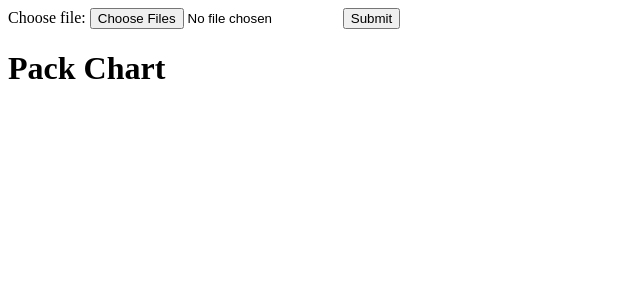
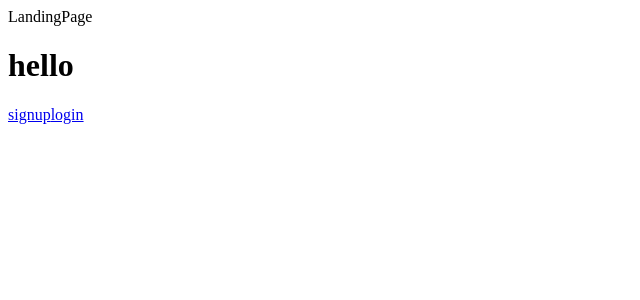
Before and after one commit to oslabs-beta/Anelyth, a React app: page / in a window 1280 px wide. Shown: the top 300 px of the page, without its empty margins (0-640 px from the left). Built offline with nearby package versions, Linux system fonts and the light colour scheme.

Commit message:
app structure done

```diff
--- /dev/null
+++ b/Client/App.jsx
@@ -0,0 +1,31 @@
+import React from 'react';
+import { BrowserRouter as Router, Routes, Route } from 'react-router-dom';
+import UserMainPage from './Views/UserMainPage.jsx';
+import LoginPage from './Views/LoginPage.jsx';
+import SignupPage from './Views/SignupPage.jsx';
+import DocPage from './Views/DocPage.jsx';
+import ProjectsPage from './Views/ProjectsPage.jsx';
+import LandingPage from './Views/LandingPage.jsx';
+
+
+export default function App() {
+
+  return (
+
+        <Routes>
+          <Route path="/usermain" Component={UserMainPage} />
+
+          <Route path="/docs" Component={DocPage} />
+
+          <Route path="/login" Component={LoginPage} />
+
+          <Route path="/signup" Component={SignupPage} />
+
+          <Route path="/projects" Component={ProjectsPage} />
+
+          <Route path="/" Component={LandingPage} />
+
+        </Routes>
+
+  );
+}
--- a/Client/Components/App.jsx
+++ /dev/null
@@ -1,58 +0,0 @@
-import React, { useState } from 'react';
-import D3 from './D3.jsx';
-
-export default function App() {
-  const [hierarchyData, setHierarchyData] = useState(null);
-
-  async function apiCall(event) {
-    event.preventDefault();
-    const files = event.target.elements.file.files;
-    console.log(files);
-    console.log('hit apiCall');
-
-    if (!files || !files.length) {
-      return alert('Please choose a file');
-    }
-
-    const formData = new FormData();
-
-    // -------  for hierarchy -------- //
-    for (let i = 0; i < files.length; i++) {
-      const filePath = files[i].webkitRelativePath;
-      if (!filePath.includes('node_modules') && !filePath.includes('.git') && !filePath.includes('.DS_Store')) {
-        formData.append(filePath, files[i], files[i].name);
-        console.log('array: ', filePath.split('/'));
-      }
-    }
-
-    try {
-      const response = await fetch('/api/fileupload', {
-        method: 'POST',
-        body: formData,
-      });
-
-      if (response.ok) {
-        console.log('upload complete');
-        const data = await response.json();
-        setHierarchyData(data); // Update state with the received data
-      } else {
-        console.error('Upload failed');
-      }
-    } catch (err) {
-      console.error('Error uploading file: ', err);
-    }
-  }
-
-  return (
-    <div>
-      <div className="form-example">
-        <form onSubmit={apiCall}>
-          <label htmlFor="file">Choose file: </label>
-          <input type="file" name="file" id="file" multiple webkitdirectory="true" />
-          <button type="submit" id="submit-btn">Submit</button>
-        </form>
-        <D3 hierarchyData={hierarchyData} />
-      </div>
-    </div>
-  );
-}
--- /dev/null
+++ b/Client/Views/LandingPage.jsx
@@ -0,0 +1,14 @@
+import React from 'react'
+
+function LandingPage() {
+  return (
+  <>
+    <div>LandingPage</div>
+    <h1>hello</h1>
+    <a href="/signup">signup</a>
+    <a href="/login">login</a>
+  </>
+  )
+}
+
+export default LandingPage
--- a/Client/Views/UserMainPage.jsx
+++ b/Client/Views/UserMainPage.jsx
@@ -1,8 +1,15 @@
-import React from 'react'
+import React from 'react';
+
+import RepoUpload from '../Components/RepoUpload.jsx';
+import D3 from '../Components/D3.jsx';
 
 function UserMainPage() {
   return (
+  <>
     <div>UserMainPage</div>
+    <RepoUpload />
+    <D3 />
+  </>
   )
 }
 
--- a/Client/index.js
+++ b/Client/index.js
@@ -1,7 +1,7 @@
 import React from "react";
-import App from './Components/App.jsx';
 import { BrowserRouter } from "react-router-dom";
 import { createRoot } from 'react-dom/client';
+import App from './App.jsx';
 import './styles.css';
 
 const root = createRoot(document.querySelector('#root'));
--- a/package.json
+++ b/package.json
@@ -38,7 +38,8 @@
     "pg": "^8.11.3",
     "react": "^18.2.0",
     "react-dom": "^18.2.0",
-    "react-router-dom": "^6.22.1",
+    "react-router": "^6.22.2",
+    "react-router-dom": "^6.22.2",
     "style-loader": "^3.3.4",
     "webpack-cli": "^5.1.4"
   },
```
Also changed, not shown: 3 other files (tests, documents, lock files or other folders).
